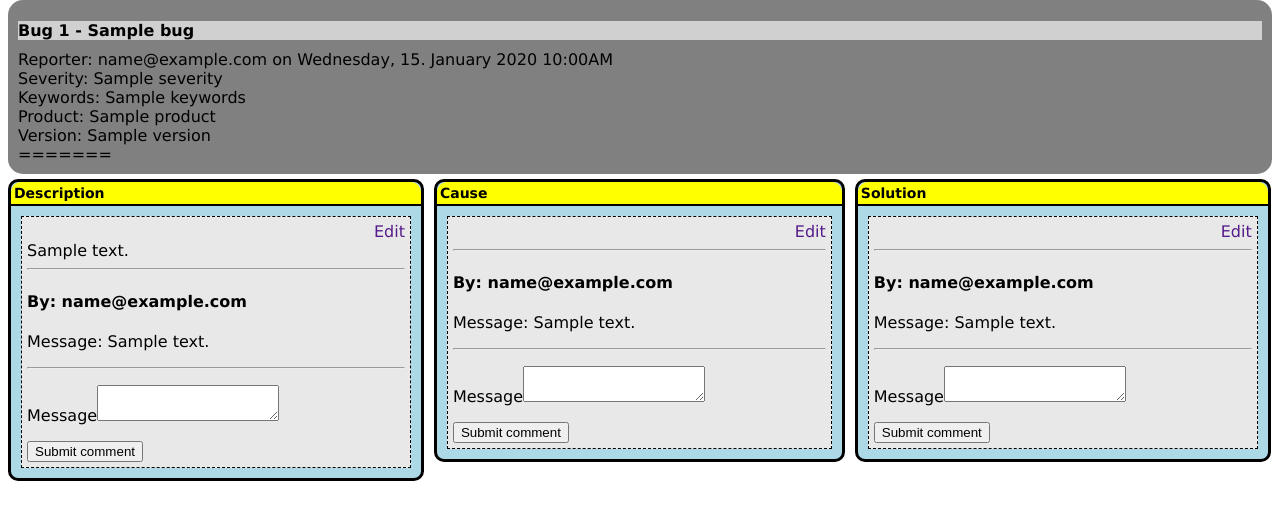
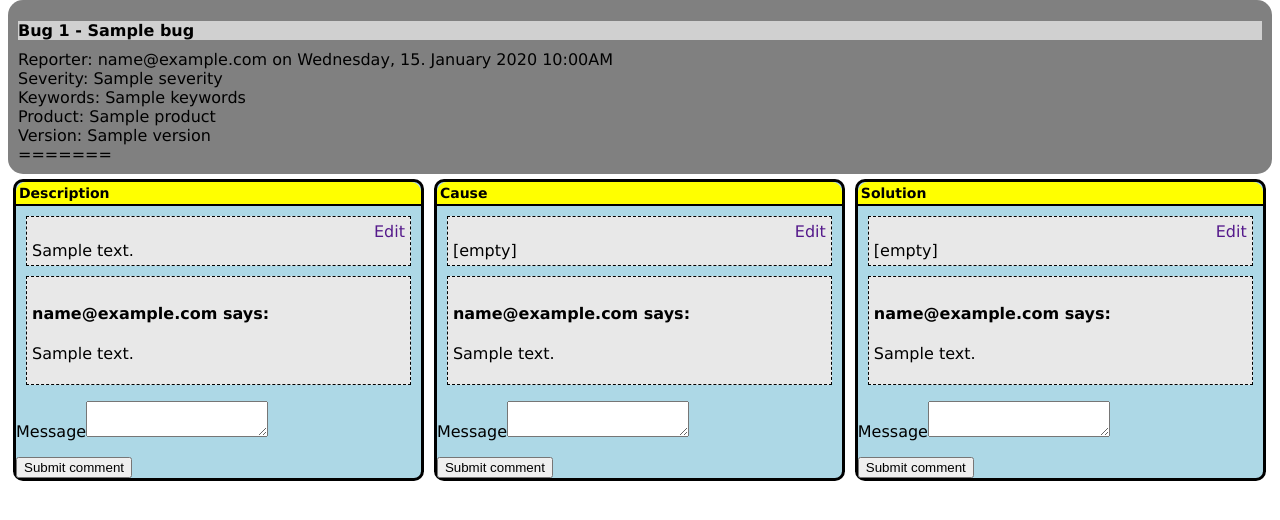
Before and after one commit to benjaminp/mozugs, a Python web app: template templates/bug.html in a window 1280 px wide. Shown: the part 37-557 px from the top of the page. Run offline with Jinja, Linux system fonts and the light colour scheme; the template is opened without the code that fills it: most values are stand-ins (such as "Sample title", 1, 10 or a date in 2020); some libraries are stand-ins or nearby versions.

Commit message:
put comments in their own boxes

```diff
--- a/templates/bug.html
+++ b/templates/bug.html
@@ -11,91 +11,39 @@
 <div>Version: {{ bug.version }}</div>
 =======
 </div>
-<div id="bug-container">
+{% macro comment_column(comments, short, kind) %}
 <div class="bug-column-wrapper">
-<section id="bug-description" class="bug-column">
-<h2>Description</h2>
+<section class="bug-column">
+<h2>{{ kind }}</h2>
 <div class="bug-comment">
 <div class="bug-comment-header">
 <a href="">Edit</a>
 </div>
 <div class="bug-comment-text">
-{{ bug.description|e }}
-
-    {% for comment in comments_description %}
-        <hr>
-        <div class="comment">
-            <h4>By: {{ comment.user.email|e }}</h4>
-            <p>Message: {{ comment.message }}</p>
+{% if bug[kind|lower] %}
+{{ bug[kind|lower] }}
+{% else %}
+[empty]
+{% endif %}
+</div>
+</div>
+    {% for comment in comments %}
+        <div class="bug-comment">
+            <h4>{{ comment.user.email|e }} says:</h4>
+            <p>{{ comment.message }}</p>
         </div>
-        <hr>
     {% endfor %}
 
     <div class="commentform">
-    <form id="newdcomment-form" method="post" action="{{ url_for('add_comment', bugid=bug.id, kind='Description') }}">
-        <p><label for="dcommentform-message">Message</label><textarea id="dcommentform-message" name="message"></textarea></p>
+    <form id="new{{ short }}comment-form" method="post" action="{{ url_for('add_comment', bugid=bug.id, kind=kind) }}">
+        <p><label for="{{ short }}commentform-message">Message</label><textarea id="{{ short }}commentform-message" name="message"></textarea></p>
         <input type="submit" value="Submit comment">
     </form>
     </div>
-</div>
-</div>
 </section>
 </div>
-<div class="bug-column-wrapper">
-<section id="bug-cause" class="bug-column">
-<h2>Cause</h2>
-<div class="bug-comment">
-<div class="bug-comment-header">
-<a href="">Edit</a>
-</div>
-<div class="bug-comment-text">
-
-    {% for comment in comments_cause %}
-        <hr>
-        <div class="comment">
-            <h4>By: {{ comment.user.email|e }}</h4>
-            <p>Message: {{ comment.message }}</p>
-        </div>
-        <hr>
-    {% endfor %}
-
-    <div class="commentform">
-    <form id="newccomment-form" method="post" action="{{ url_for('add_comment', bugid=bug.id, kind='Cause') }}">
-        <p><label for="ccommentform-message">Message</label><textarea id="ccommentform-message" name="message"></textarea></p>
-        <input type="submit" value="Submit comment">
-    </form>
-    </div>
-</div>
-</div>
-</section>
-</div>
-<div class="bug-column-wrapper">
-<section id="bug-solution" class="bug-column">
-<h2>Solution</h2>
-<div class="bug-comment">
-<div class="bug-comment-header">
-<a href="">Edit</a>
-</div>
-<div class="bug-comment-text">
-
-    {% for comment in comments_solution %}
-        <hr>
-        <div class="comment">
-            <h4>By: {{ comment.user.email|e }}</h4>
-            <p>Message: {{ comment.message }}</p>
-        </div>
-        <hr>
-    {% endfor %}
-
-    <div class="commentform">
-    <form id="newscomment-form" method="post" action="{{ url_for('add_comment', bugid=bug.id, kind='Solution') }}">
-        <p><label for="scommentform-message">Message</label><textarea id="scommentform-message" name="message"></textarea></p>
-        <input type="submit" value="Submit comment">
-    </form>
-    </div>
-</div>
-</div>
-</section>
-</div>
-</div>
+{% endmacro %}
+{{ comment_column(comments_description, "d", "Description") }}
+{{ comment_column(comments_cause, "c", "Cause") }}
+{{ comment_column(comments_solution, "s", "Solution") }}
 {% endblock %}
```
